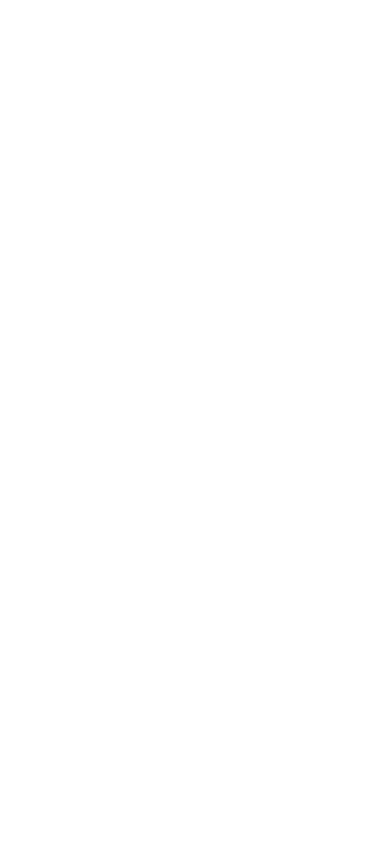
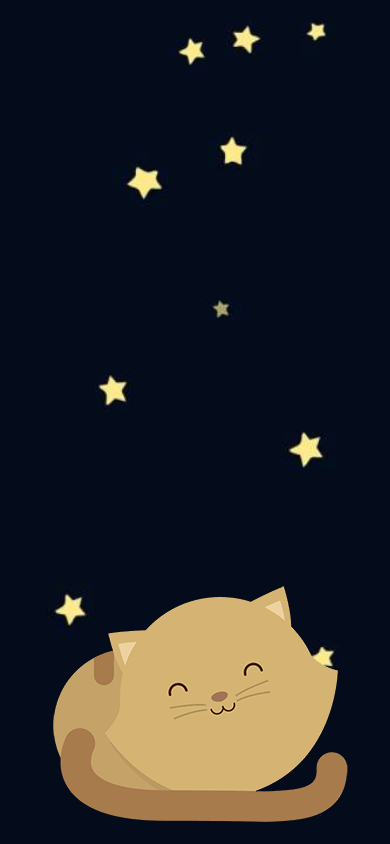
Before and after one commit to miriampc/kitten, a plain HTML site: page index.html in a window 390 px wide. Drawn offline with Linux system fonts and the light colour scheme.

Commit message:
usando media query

```diff
--- a/css/main.css
+++ b/css/main.css
@@ -0,0 +1,38 @@
+
+* {
+  box-sizing: border-box;
+  margin: 0;
+  padding: 0;
+}
+
+picture img{
+  width: 100%;
+  height: auto;
+}
+
+.container {
+  display: flex;
+  justify-content: center;
+  align-items:flex-end;
+}
+.fondo {
+  background-image: url("../images/landscape.jpg");
+  background-size: cover;
+  height: 100vh;
+}
+
+@media screen and (max-width:950px) {
+  .fondo {
+    background-image: url("../images/dawn.png");
+    background-size: cover;
+    height: 100vh;
+  }
+}
+
+@media screen and (max-width:565px) {
+  .fondo {
+    background-image: url("../images/noche.jpg");
+    background-size: cover;
+    height: 100vh;
+  }
+}
--- a/index.html
+++ b/index.html
@@ -5,8 +5,21 @@
   <meta name="viewport" content="width=device-width, initial-scale=1.0">
   <meta http-equiv="X-UA-Compatible" content="ie=edge">
   <title>Kitten</title>
+  <link rel="stylesheet" href="css/main.css">
 </head>
 <body>
-
+  <main>
+    <section class="container fondo">
+        <picture>
+          <source
+            media="(max-width:565px)"
+            srcset="images/kitten-small.png">
+          <source
+            media="(max-width:850px)"
+            srcset="images/kitten-large.png">
+          <img src="images/kitten-medium.png" alt="a cute kitten">
+        </picture>
+    </section>
+  </main>
 </body>
 </html>
```
Also changed, not shown: images/noche.jpg (renamed from images/maxresdefault.jpg).
